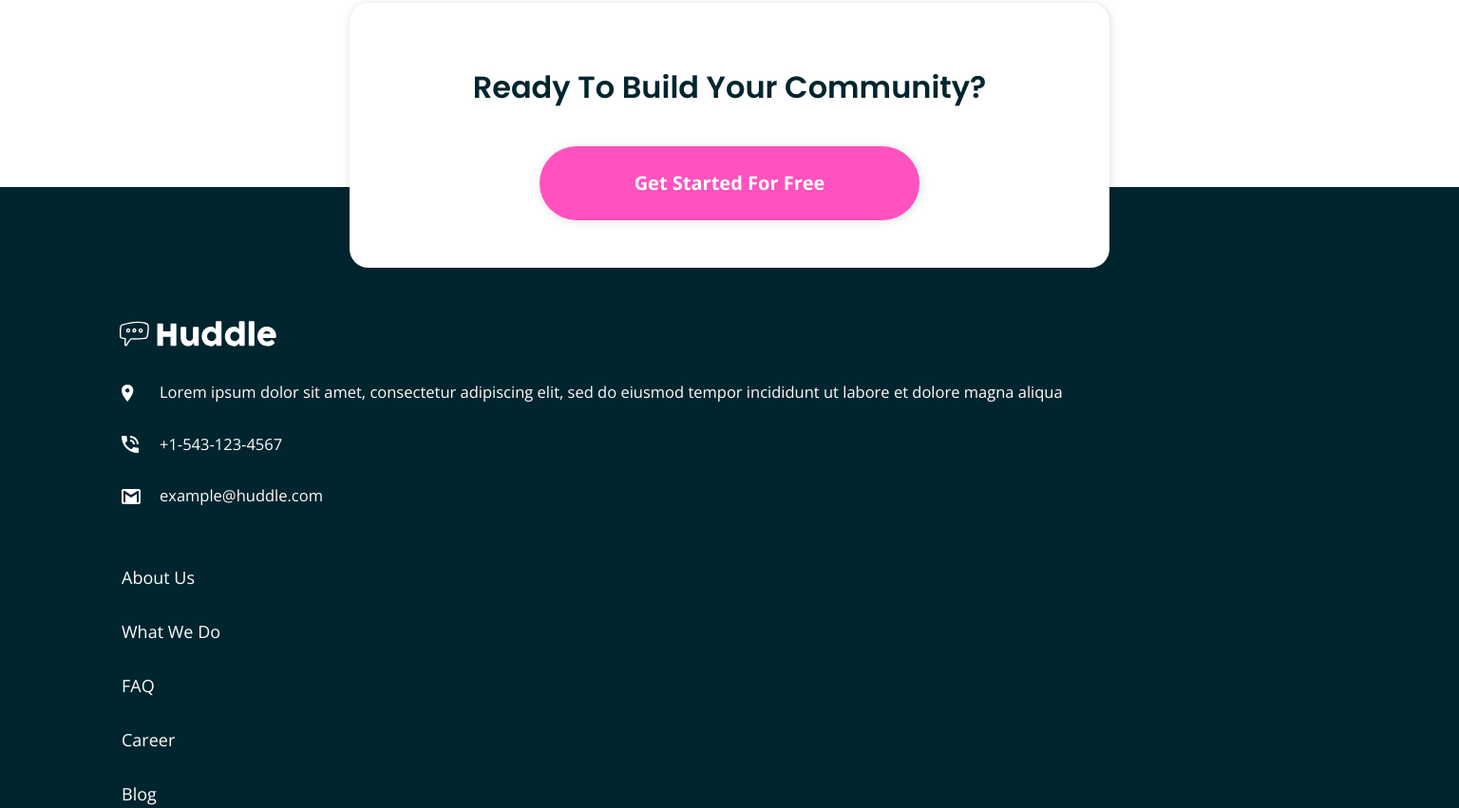
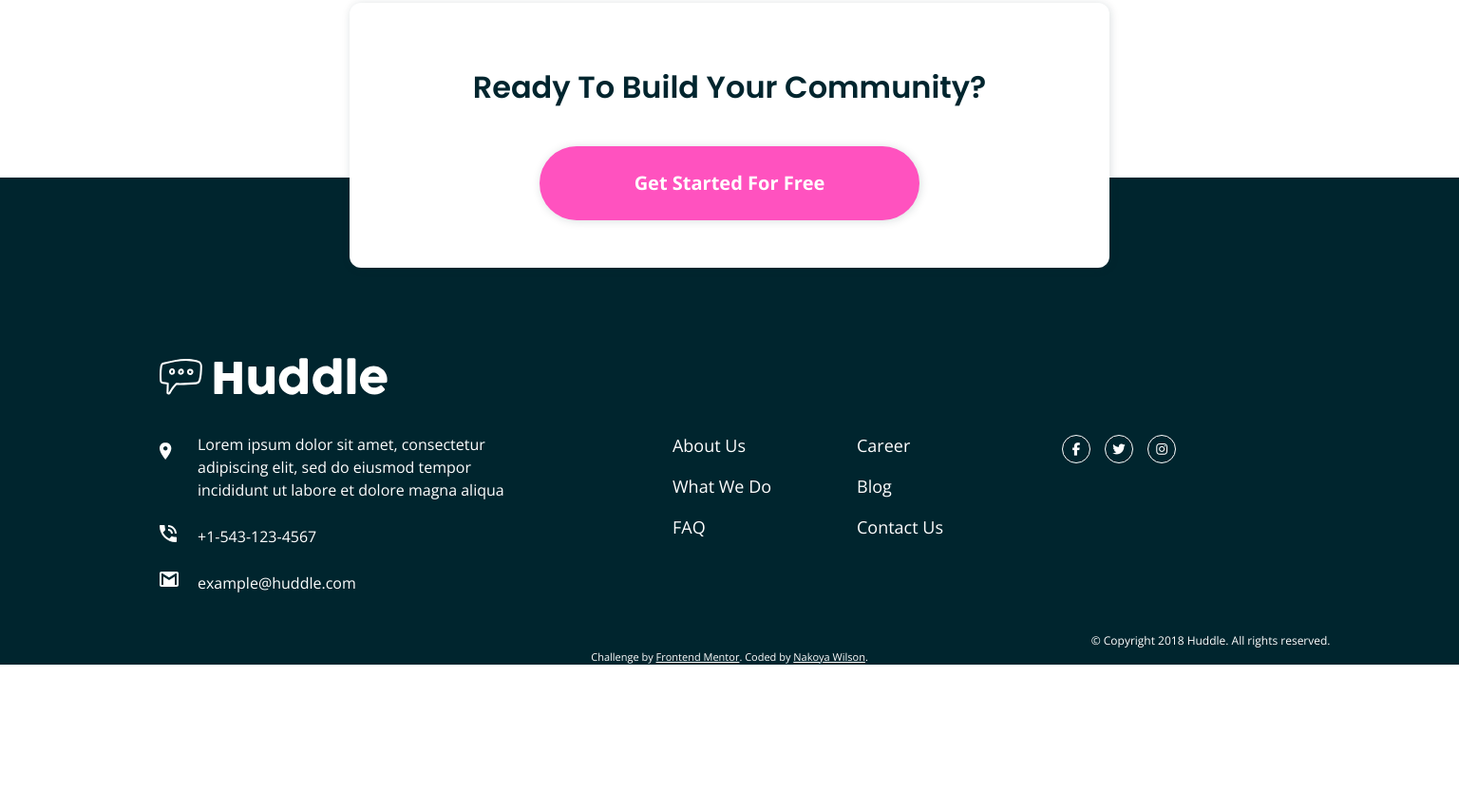
Before and after one commit to nakoyawilson/huddle-landing-page-with-alternating-feature-blocks, a plain HTML site: page index.html in a window 1536 px wide. Shown: the part 2439-3290 px from the top of the page at 95% size. After the commit the page ends 3139 px from the top, so only its background shows below. Drawn offline with nearby package versions, Linux system fonts and the light colour scheme.

Commit message:
Add styles for footer section

```diff
--- a/css/styles.css
+++ b/css/styles.css
@@ -166,7 +166,7 @@ svg {
   background-color: var(--white);
   width: min(94.6666%, 80rem);
   margin: 5.25rem auto 0;
-  border-radius: 20px;
+  border-radius: 12px;
   box-shadow: var(--shadow);
   padding: 5rem 2.5rem 4rem;
   position: relative;
@@ -209,12 +209,12 @@ svg {
 }
 
 .contact-grid div:nth-of-type(1) {
-  align-self: flex-start;
+  align-self: start;
 }
 
 .location-icon {
   position: relative;
-  top: 0.4rem;
+  top: 1rem;
 }
 
 .footer-links {
@@ -291,6 +291,9 @@ li:last-child {
   body {
     text-align: left;
   }
+
+  /* Header Section */
+
   .header {
     background-image: url("../images/bg-hero-desktop.svg");
     background-size: 100% 718px;
@@ -319,6 +322,8 @@ li:last-child {
     width: 69.5rem;
     padding: 0;
   }
+
+  /* Main Section */
 
   .main-heading {
     font-size: 4rem;
@@ -403,9 +408,9 @@ li:last-child {
   }
 
   .call-to-action {
-    margin: 7.5rem auto 0;
+    margin: 6.5rem auto 0;
     padding: 6.5rem 12.5rem 5rem;
-    top: 8.5rem;
+    top: 9.5rem;
     text-align: center;
   }
 
@@ -419,4 +424,62 @@ li:last-child {
     padding: 2.4rem 10rem;
     font-size: 2rem;
   }
+
+  /* Footer Section */
+
+  .footer .container {
+    display: grid;
+    grid-template-columns: repeat(3, auto);
+    align-items: start;
+    padding-top: 19rem;
+  }
+
+  .logo {
+    transform: none;
+    margin-bottom: 4rem;
+    grid-column: span 3;
+    margin-left: 4rem;
+  }
+
+  .location {
+    width: 32.5rem;
+  }
+
+  .contact-grid {
+    row-gap: 2.5rem;
+    font-size: 1.6rem;
+    align-items: start;
+    margin-left: 4rem;
+  }
+
+  .footer-links {
+    margin-top: 0;
+    display: flex;
+    flex-direction: column;
+    flex-wrap: wrap;
+    height: 15rem;
+  }
+
+  li {
+    margin-bottom: 1.6rem;
+    margin-left: 0.5rem;
+  }
+
+  .social-icons {
+    margin: 0.25rem 0 0 4rem;
+    justify-content: left;
+  }
+
+  .copyright,
+  .attribution {
+    grid-column: span 3;
+  }
+
+  .copyright {
+    margin-bottom: 0;
+    margin-top: 4rem;
+    margin-right: 0.75rem;
+    text-align: right;
+    font-size: 1.2rem;
+  }
 }
```
